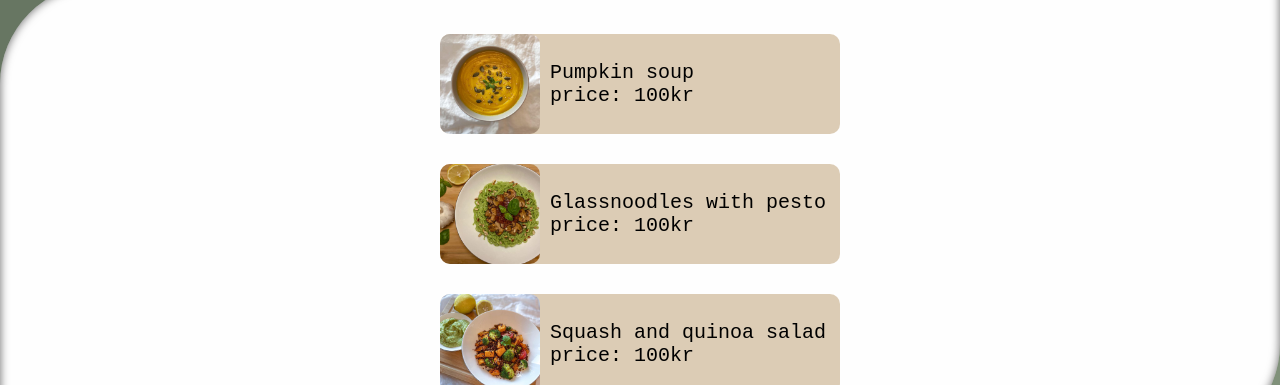
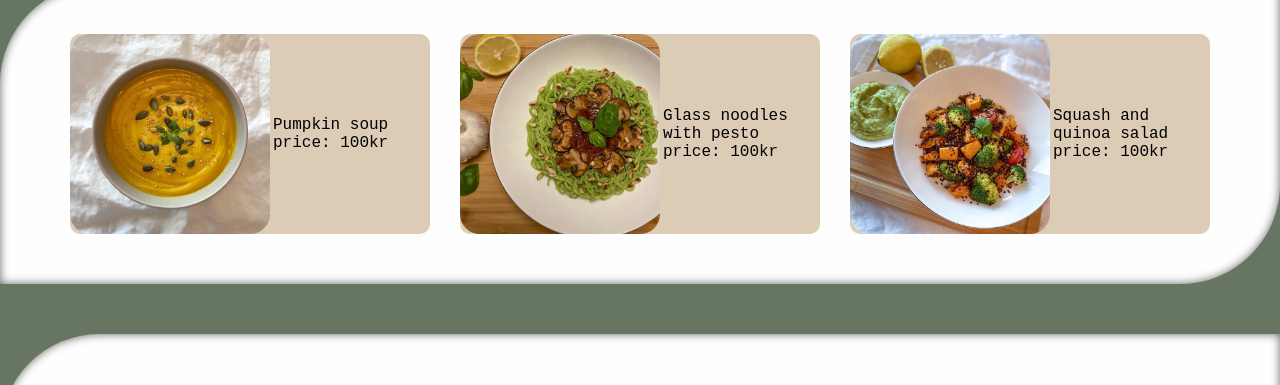
Before and after one commit to Anton-Sorkin/grupparbete1, a website: page html/varukorg.html in a window 1280 px wide. Shown: the part 61-446 px from the top of the page. Drawn offline with Linux system fonts and the light colour scheme.

Commit message:
Gjort media querys för varukorg och checkout

```diff
--- a/html/varukorg.html
+++ b/html/varukorg.html
@@ -31,7 +31,7 @@
               alt="bild på glasnudlar"
             />
             <div class="text">
-              <p>Glassnoodles with pesto</p>
+              <p>Glass noodles with pesto</p>
               <p>price: 100kr</p>
             </div>
           </section>
--- a/scss/main.scss
+++ b/scss/main.scss
@@ -28,6 +28,15 @@ body {
   z-index: -1;
   font-family: "PT Mono", monospace;
   margin: 0;
+  @include tablet {
+    background-color: $dark-green;
+    width: 100vw;
+    height: 80vh;
+    border-radius: 0px 150px 150px 0px;
+    display: flex;
+    flex-direction: column;
+    justify-content: center;
+  }
 }
 //END OF ALL STYLING----------------------------
 
@@ -44,7 +53,7 @@ body {
 }
 .cart-title {
   width: 100%;
-  height: 30%;
+  height: 40%;
   .items {
     background: $white;
     display: flex;
@@ -56,6 +65,9 @@ body {
     border-top-left-radius: 100px;
     border-bottom-right-radius: 100px;
     box-shadow: 0 0 10px rgba(0, 0, 0, 0.6) inset;
+    @include desktop {
+      flex-direction: row;
+    }
     section {
       background-color: $light-brown;
       width: 80%;
@@ -65,10 +77,14 @@ body {
       display: flex;
       flex-direction: row;
       align-items: center;
-
+      font-size: 16px;
       .text {
         display: flex;
         flex-direction: column;
+        @include desktop {
+          justify-content: center;
+          align-self: center;
+        }
       }
     }
   }
@@ -77,6 +93,10 @@ body {
   height: 100px;
   border-radius: 10%;
   margin-right: 10px;
+  @include desktop {
+    height: 200px;
+    margin-right: 3px;
+  }
 }
 .tocheckout {
   width: 100%;
@@ -105,6 +125,9 @@ body {
   justify-content: space-around;
   gap: 1.5rem;
   flex-direction: column;
+  @include tablet {
+    align-items: center;
+  }
 }
 .checkout-title {
   display: flex;
@@ -124,6 +147,17 @@ body {
   justify-content: center;
   flex-direction: column;
   align-items: center;
+  @include tablet {
+    width: 50%;
+    align-items: center;
+    form {
+      width: 60%;
+      .form-check {
+        display: flex;
+        justify-content: flex-end;
+      }
+    }
+  }
 }
 #request {
   resize: none;
@@ -131,7 +165,7 @@ body {
 .btn-confirm {
   @extend .button-basic;
   a {
-    color: #fff;
+    color: $white;
     text-decoration: none;
   }
 }
```
Also changed, not shown: index.html (+1 -1 lines), css/main.css.
